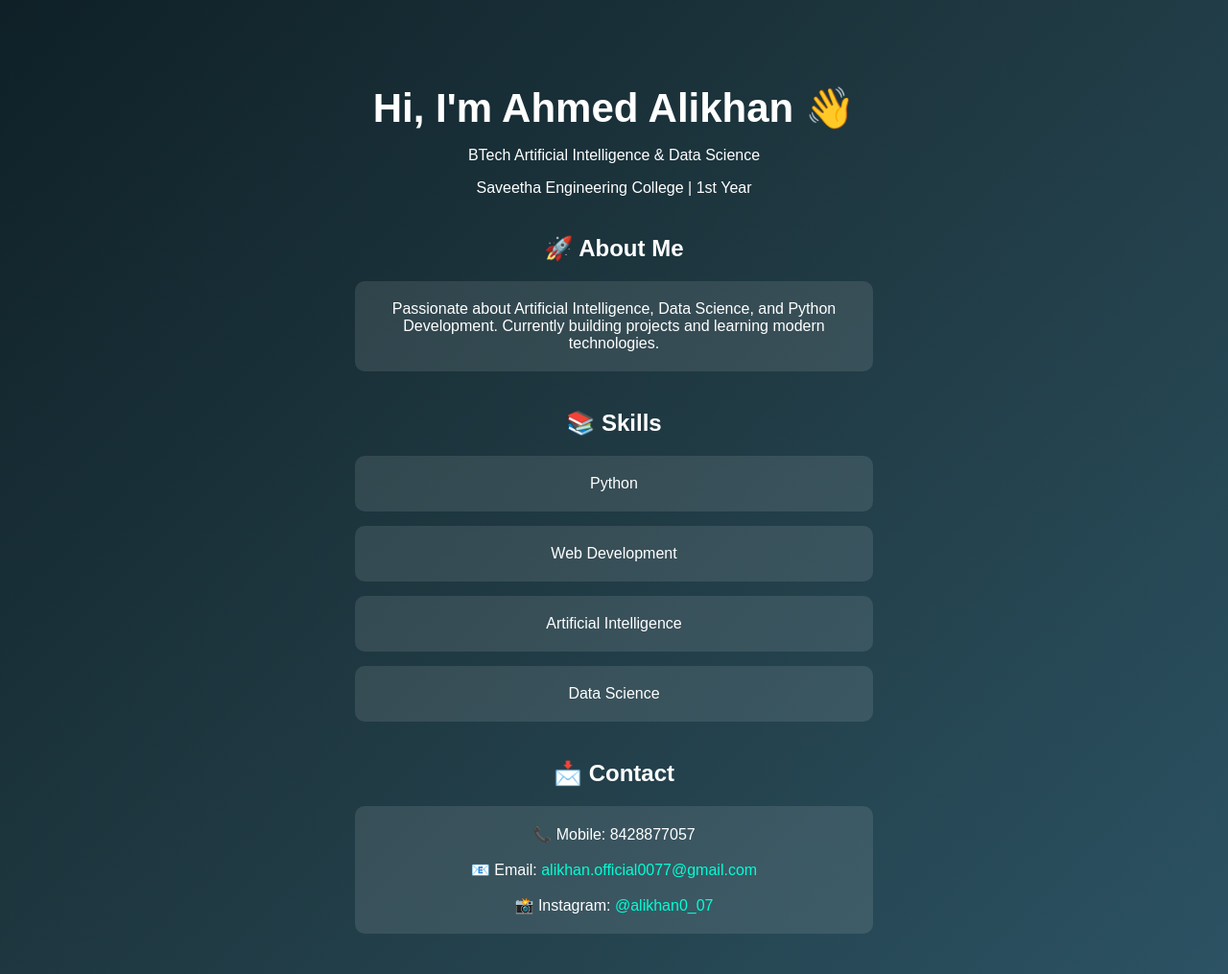
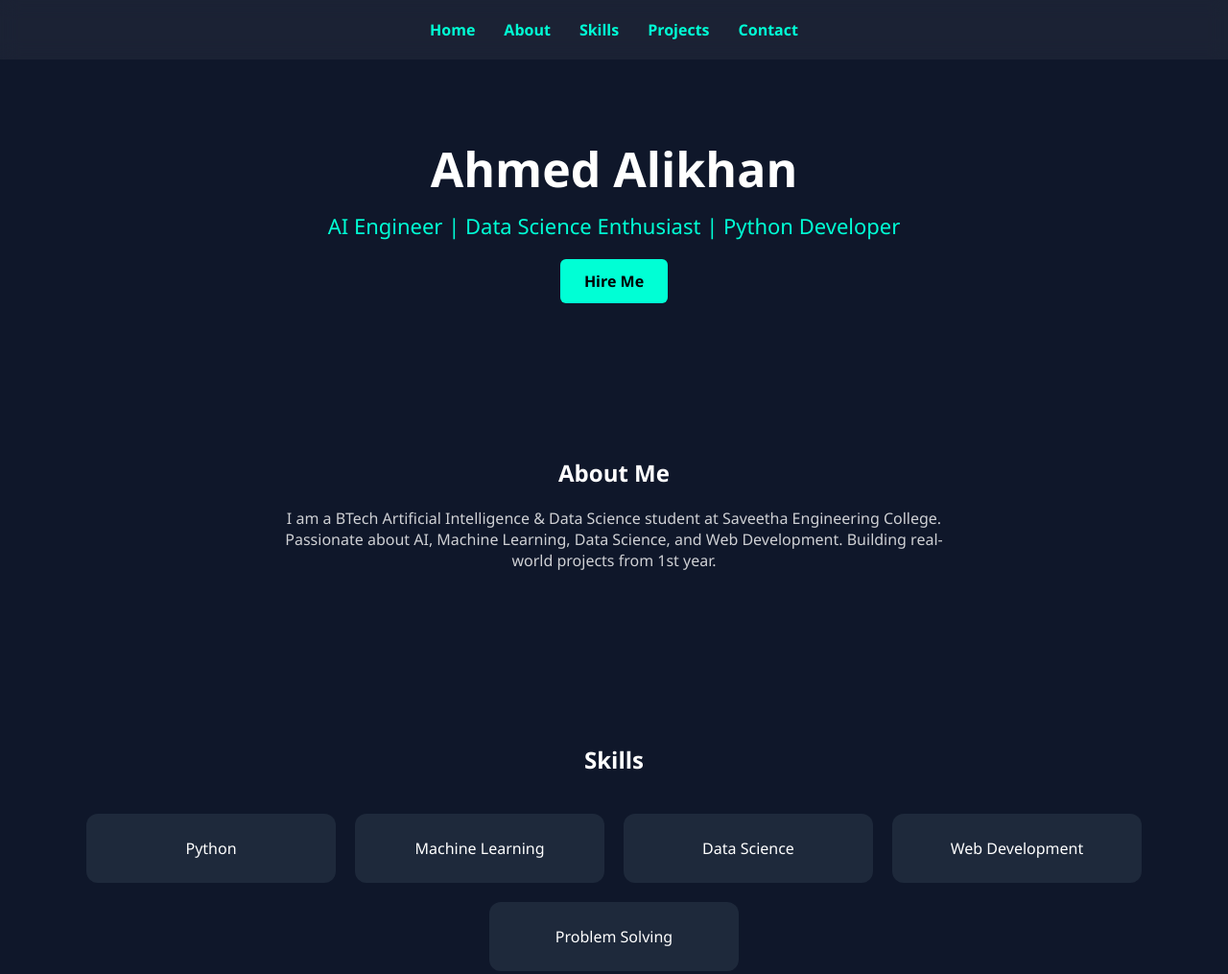
Before and after one commit to alikhan-077/alikhan-077.github.io, a plain HTML site: page index.html in a window 1280 px wide. Shown: the top 1015 px of the page at 96% size. Drawn offline with Linux system fonts and the light colour scheme.

Commit message:
Update index.html

```diff
--- a/index.html
+++ b/index.html
@@ -1,76 +1,175 @@
 <!DOCTYPE html>
 <html>
 <head>
-    <title>Ahmed Alikhan | Portfolio</title>
+    <title>Ahmed Alikhan | AI Engineer</title>
     <meta name="viewport" content="width=device-width, initial-scale=1">
+
     <style>
+        * {
+            margin: 0;
+            padding: 0;
+            box-sizing: border-box;
+            font-family: 'Segoe UI', sans-serif;
+        }
+
         body {
-            margin: 0;
-            font-family: Arial, sans-serif;
-            background: linear-gradient(135deg, #0f2027, #203a43, #2c5364);
+            background: #0f172a;
             color: white;
+            scroll-behavior: smooth;
+        }
+
+        nav {
+            display: flex;
+            justify-content: center;
+            gap: 30px;
+            padding: 20px;
+            background: rgba(255,255,255,0.05);
+            position: sticky;
+            top: 0;
+            backdrop-filter: blur(10px);
+        }
+
+        nav a {
+            color: #00ffd5;
+            text-decoration: none;
+            font-weight: bold;
+        }
+
+        section {
+            padding: 80px 20px;
             text-align: center;
         }
-        .container {
-            padding: 60px 20px;
+
+        h1 {
+            font-size: 50px;
         }
-        h1 {
-            font-size: 42px;
-            margin-bottom: 10px;
+
+        .typing {
+            color: #00ffd5;
+            font-size: 22px;
+            margin-top: 10px;
         }
-        h2 {
+
+        .btn {
+            display: inline-block;
+            margin-top: 20px;
+            padding: 12px 25px;
+            background: #00ffd5;
+            color: black;
+            font-weight: bold;
+            border-radius: 6px;
+            text-decoration: none;
+            transition: 0.3s;
+        }
+
+        .btn:hover {
+            background: white;
+        }
+
+        .card-container {
+            display: flex;
+            flex-wrap: wrap;
+            justify-content: center;
+            gap: 20px;
             margin-top: 40px;
         }
+
         .card {
-            background: rgba(255,255,255,0.1);
-            margin: 15px auto;
-            padding: 20px;
-            border-radius: 10px;
-            width: 90%;
-            max-width: 500px;
+            background: #1e293b;
+            padding: 25px;
+            border-radius: 12px;
+            width: 260px;
+            transition: 0.3s;
         }
-        a {
-            color: #00ffd5;
-            text-decoration: none;
+
+        .card:hover {
+            transform: translateY(-10px);
+            background: #334155;
         }
-        .btn {
-            display: inline-block;
-            margin: 10px;
-            padding: 10px 20px;
-            background: #00ffd5;
-            color: black;
-            border-radius: 5px;
-            font-weight: bold;
+
+        footer {
+            text-align: center;
+            padding: 30px;
+            background: #111827;
+            margin-top: 50px;
+            font-size: 14px;
+            opacity: 0.7;
         }
     </style>
 </head>
+
 <body>
 
-<div class="container">
-    <h1>Hi, I'm Ahmed Alikhan 👋</h1>
-    <p>BTech Artificial Intelligence & Data Science</p>
-    <p>Saveetha Engineering College | 1st Year</p>
+<nav>
+    <a href="#home">Home</a>
+    <a href="#about">About</a>
+    <a href="#skills">Skills</a>
+    <a href="#projects">Projects</a>
+    <a href="#contact">Contact</a>
+</nav>
 
-    <h2>🚀 About Me</h2>
-    <div class="card">
-        Passionate about Artificial Intelligence, Data Science, and Python Development.
-        Currently building projects and learning modern technologies.
+<section id="home">
+    <h1>Ahmed Alikhan</h1>
+    <div class="typing" id="typing"></div>
+    <a href="#contact" class="btn">Hire Me</a>
+</section>
+
+<section id="about">
+    <h2>About Me</h2>
+    <p style="max-width:700px;margin:20px auto;opacity:0.8;">
+        I am a BTech Artificial Intelligence & Data Science student at Saveetha Engineering College.
+        Passionate about AI, Machine Learning, Data Science, and Web Development.
+        Building real-world projects from 1st year.
+    </p>
+</section>
+
+<section id="skills">
+    <h2>Skills</h2>
+    <div class="card-container">
+        <div class="card">Python</div>
+        <div class="card">Machine Learning</div>
+        <div class="card">Data Science</div>
+        <div class="card">Web Development</div>
+        <div class="card">Problem Solving</div>
     </div>
+</section>
 
-    <h2>📚 Skills</h2>
-    <div class="card">Python</div>
-    <div class="card">Web Development</div>
-    <div class="card">Artificial Intelligence</div>
-    <div class="card">Data Science</div>
+<section id="projects">
+    <h2>Projects</h2>
+    <div class="card-container">
+        <div class="card">
+            AI Mini Project <br><br>
+            <a href="https://github.com/alikhan-077" target="_blank">View</a>
+        </div>
+        <div class="card">
+            Web App Project <br><br>
+            <a href="https://github.com/alikhan-077" target="_blank">View</a>
+        </div>
+    </div>
+</section>
 
-    <h2>📩 Contact</h2>
-    <div class="card">
-        📞 Mobile: 8428877057 <br><br>
-        📧 Email: <a href="mailto:alikhan.official0077@gmail.com">alikhan.official0077@gmail.com</a> <br><br>
-        📸 Instagram: <a href="https://www.instagram.com/alikhan0_07" target="_blank">@alikhan0_07</a>
-    </div>
+<section id="contact">
+    <h2>Contact</h2>
+    <a href="mailto:alikhan.official0077@gmail.com" class="btn">Email</a>
+    <a href="https://www.instagram.com/alikhan0_07" target="_blank" class="btn">Instagram</a>
+</section>
 
-</div>
+<footer>
+    © 2026 Ahmed Alikhan | AI Engineer
+</footer>
+
+<script>
+    const text = "AI Engineer | Data Science Enthusiast | Python Developer";
+    let i = 0;
+    function typing() {
+        if (i < text.length) {
+            document.getElementById("typing").innerHTML += text.charAt(i);
+            i++;
+            setTimeout(typing, 70);
+        }
+    }
+    typing();
+</script>
 
 </body>
 </html>
```
